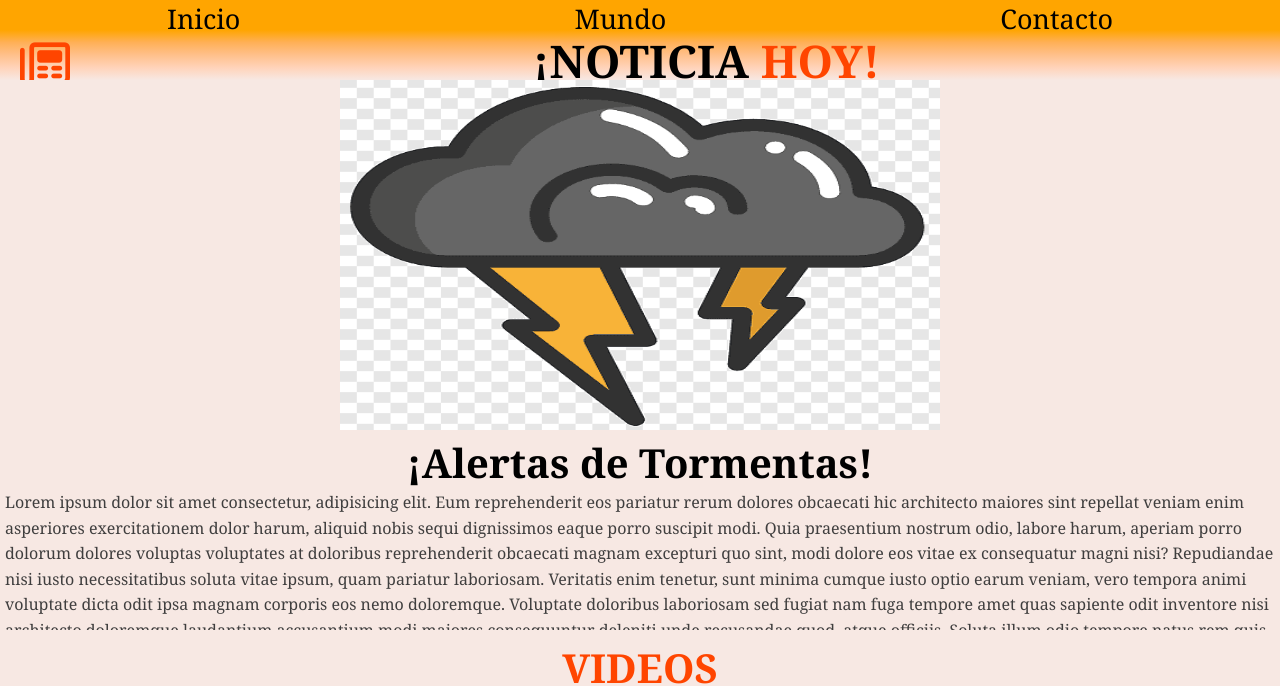
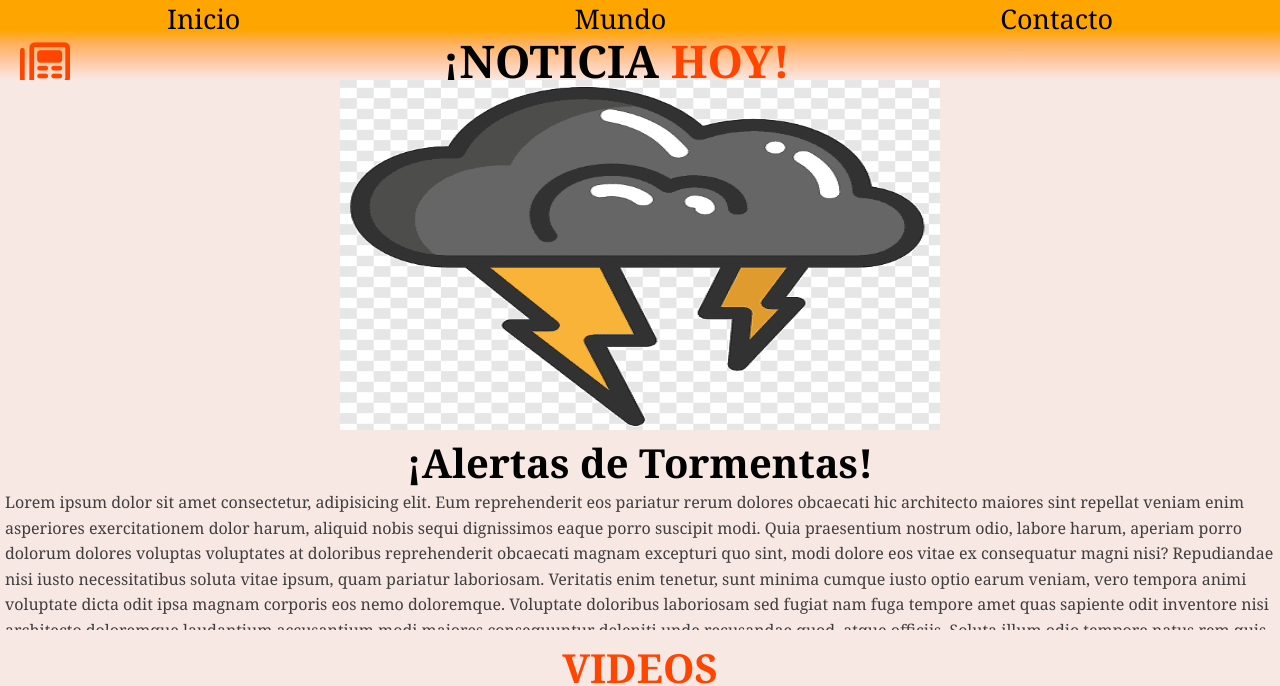
Before and after one commit to Bessonetd/Pagina-de-noticias-bessone, a plain HTML site: page index.html in a window 1280 px wide. Shown: the top 686 px of the page. Drawn offline with Linux system fonts and the light colour scheme.

Commit message:
agrefue paddin al header h1 de @media de 1200px

```diff
--- a/css/estilo.css
+++ b/css/estilo.css
@@ -320,7 +320,7 @@ footer h3{
     }
     header h1{
         font-size: 45px;
-        padding-right: 400px;
+        padding-right: 490px;
     }
     .noticia img{
         width: 600px;
```
